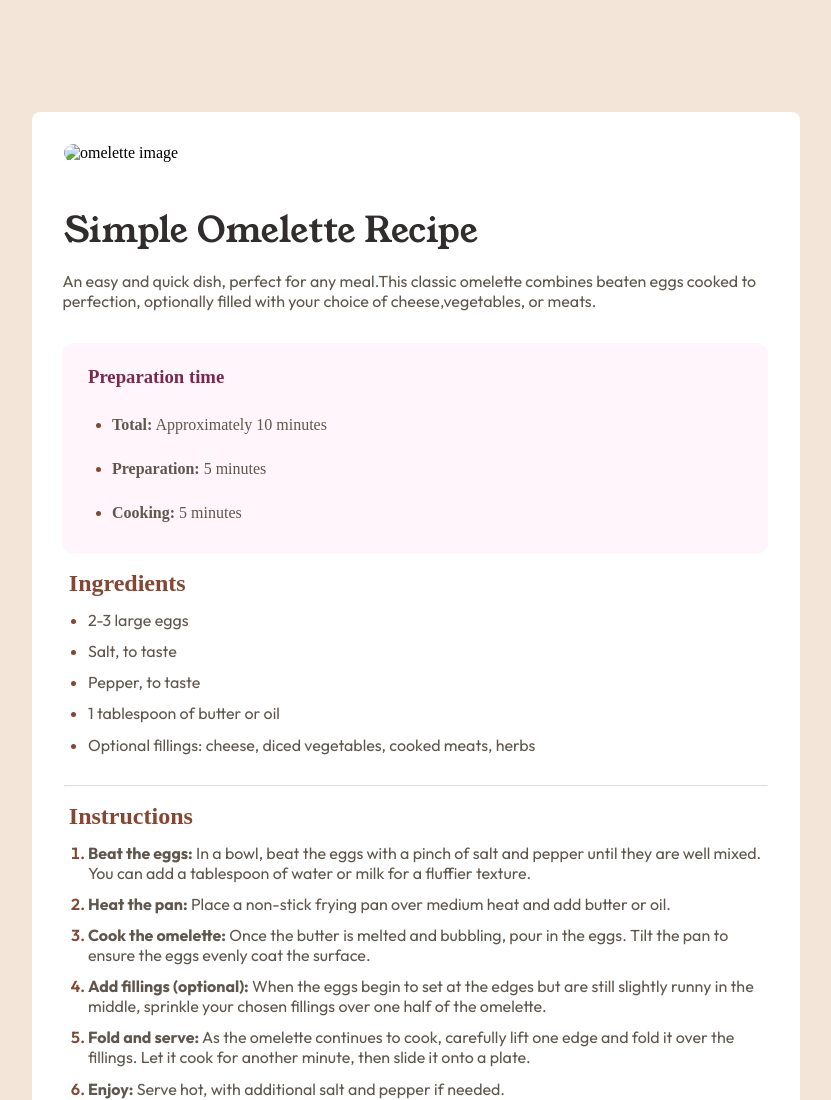
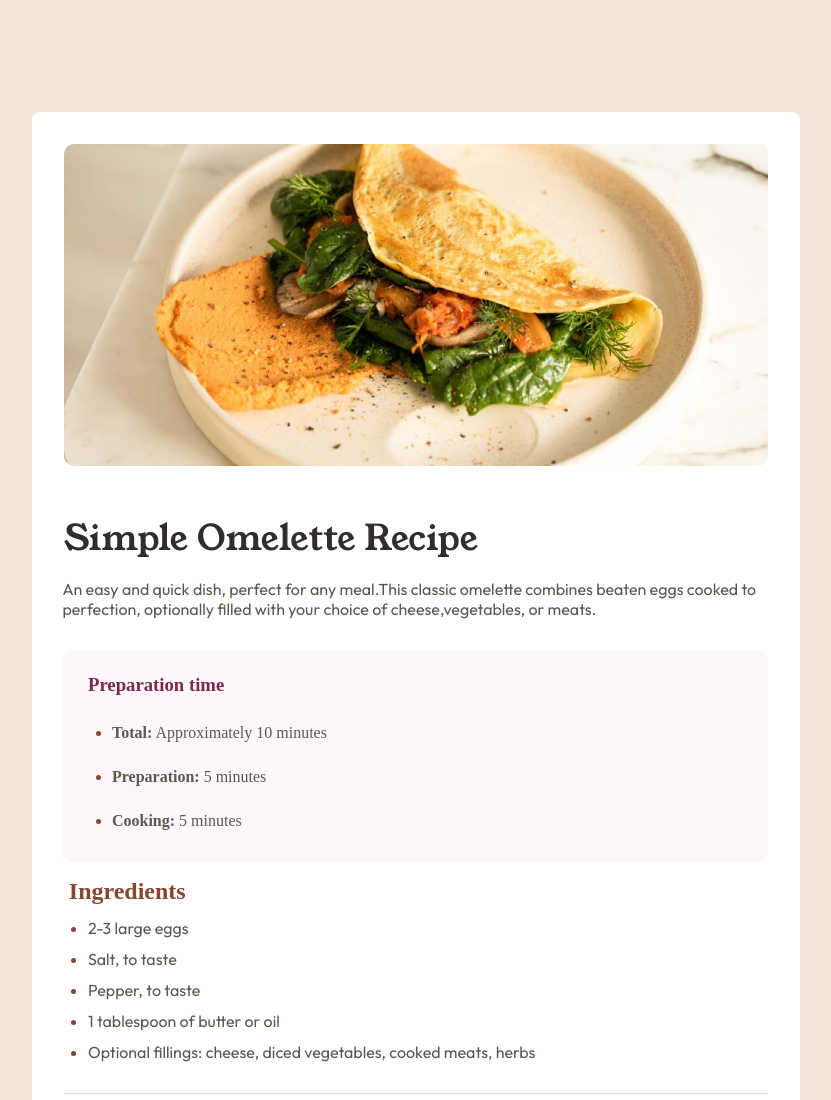
Before and after one commit to Anupam2413/Recipe-page25, a plain HTML site: page index.html in a window 1280 px wide. Shown: the top 1100 px of the page, without its empty margins (224-1055 px from the left). Drawn offline with Linux system fonts and the light colour scheme.

Commit message:
Update index.html
fixed issue of image

```diff
--- a/index.html
+++ b/index.html
@@ -18,7 +18,7 @@
      <div class="container">
       <div class="menubox">
         <div class="image-container">
-         <img  src="assets/images/image-omelette.jpeg"  class="img" alt="omelette image"/>
+         <img  src="image-omelette.jpeg"  class="img" alt="omelette image"/>
 
         </div>
 
```
